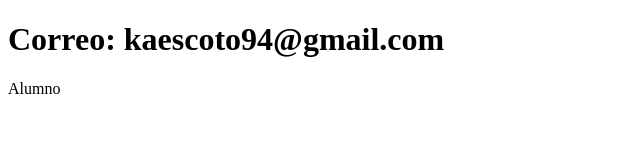
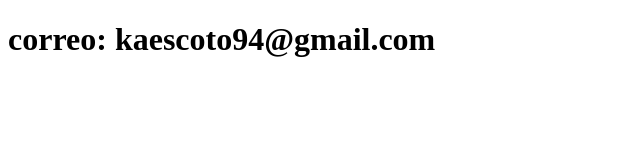
Before and after one commit to Kaescoto94/sistema-de-registro, a plain HTML site: page contacto.html in a window 1280 px wide. Shown: the whole page, without its empty margins (0-640 px from the left). Drawn offline with Linux system fonts and the light colour scheme.

Commit message:
Agrega el archivo de contacto

```diff
--- a/contacto.html
+++ b/contacto.html
@@ -6,7 +6,6 @@
     <title>Contacto</title>
 </head>
 <body>
-    <h1>Correo: kaescoto94@gmail.com</h1>
-        <p>Alumno</p>
+    <h1>correo: kaescoto94@gmail.com</h1>
 </body>
 </html>
```
